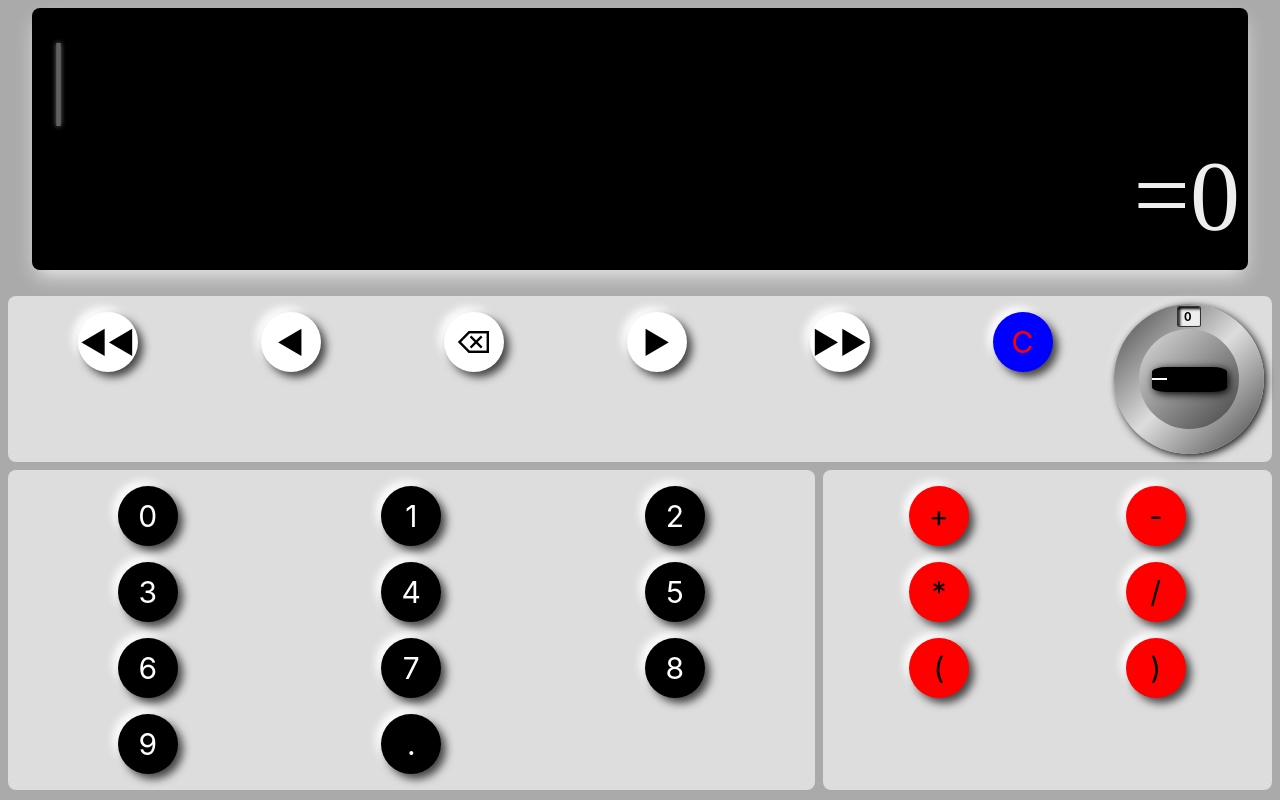
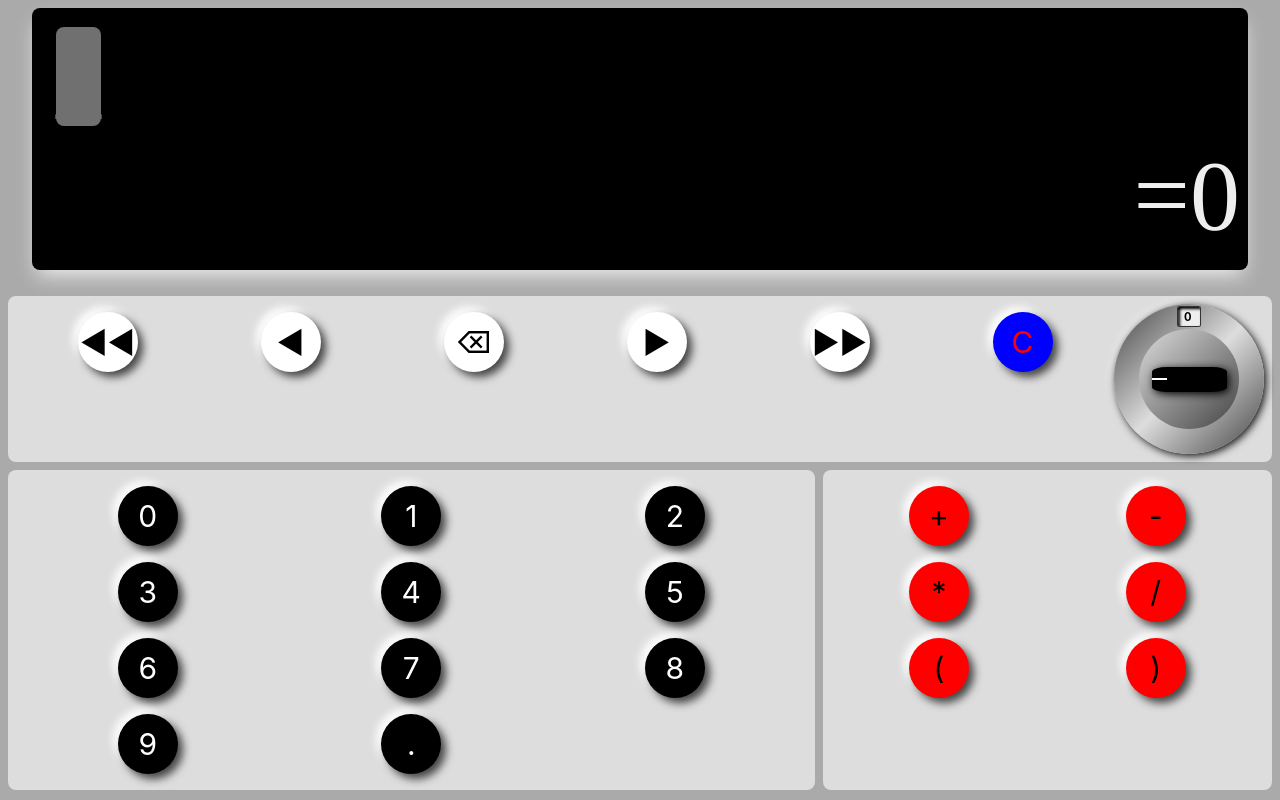
Before and after one commit to voskanvl/calculator, a React (Create React App) app: page / in a window 1280 px wide. Built offline with nearby package versions, Linux system fonts and the light colour scheme; a web font is replaced by a local one.

Commit message:
change pointer

```diff
--- a/src/App.scss
+++ b/src/App.scss
@@ -126,10 +126,16 @@ body {
 .pointer {
     opacity: 0;
     font-weight: 100;
-    text-shadow: 0px 0px 5px white;
+    // text-shadow: 0px 0px 5px white;
     vertical-align: 0%;
     animation: blink 1.5s infinite;
-    margin: -0.4rem;
+    // margin: -0.4rem;
+    color: #333;
+    background-color: #eee;
+    border-radius: 0.5rem;
+    & > .pointerRight {
+        color: #eee;
+    }
 }
 @keyframes blink {
     0% {
--- a/src/components/output.jsx
+++ b/src/components/output.jsx
@@ -6,8 +6,14 @@ const Output = ({ output, fixed = 0 }) => {
     // const inp = useRef(null);
     // useEffect(() => inp.current.focus(), []);
     let { value, pointer } = output;
-    const right = value.slice(0, pointer);
-    const left = value.slice(pointer);
+    let left = value.slice(0, pointer);
+    let current = value.slice(pointer, pointer + 1);
+    let right = value.slice(pointer + 1);
+    if (pointer === value.length) {
+        left = value.slice();
+        current = <span className="pointerRight">_</span>;
+        right = "";
+    }
     const caret = useRef(null);
 
     useEffect(() => {
@@ -37,11 +43,11 @@ const Output = ({ output, fixed = 0 }) => {
     return (
         <div className="output">
             <div className="input">
+                {left}
+                <span className="pointer" ref={caret}>
+                    {current}
+                </span>
                 {right}
-                <span className="pointer" ref={caret}>
-                    |
-                </span>
-                {left}
             </div>
             <div className="equal">={postSet()}</div>
         </div>
```
